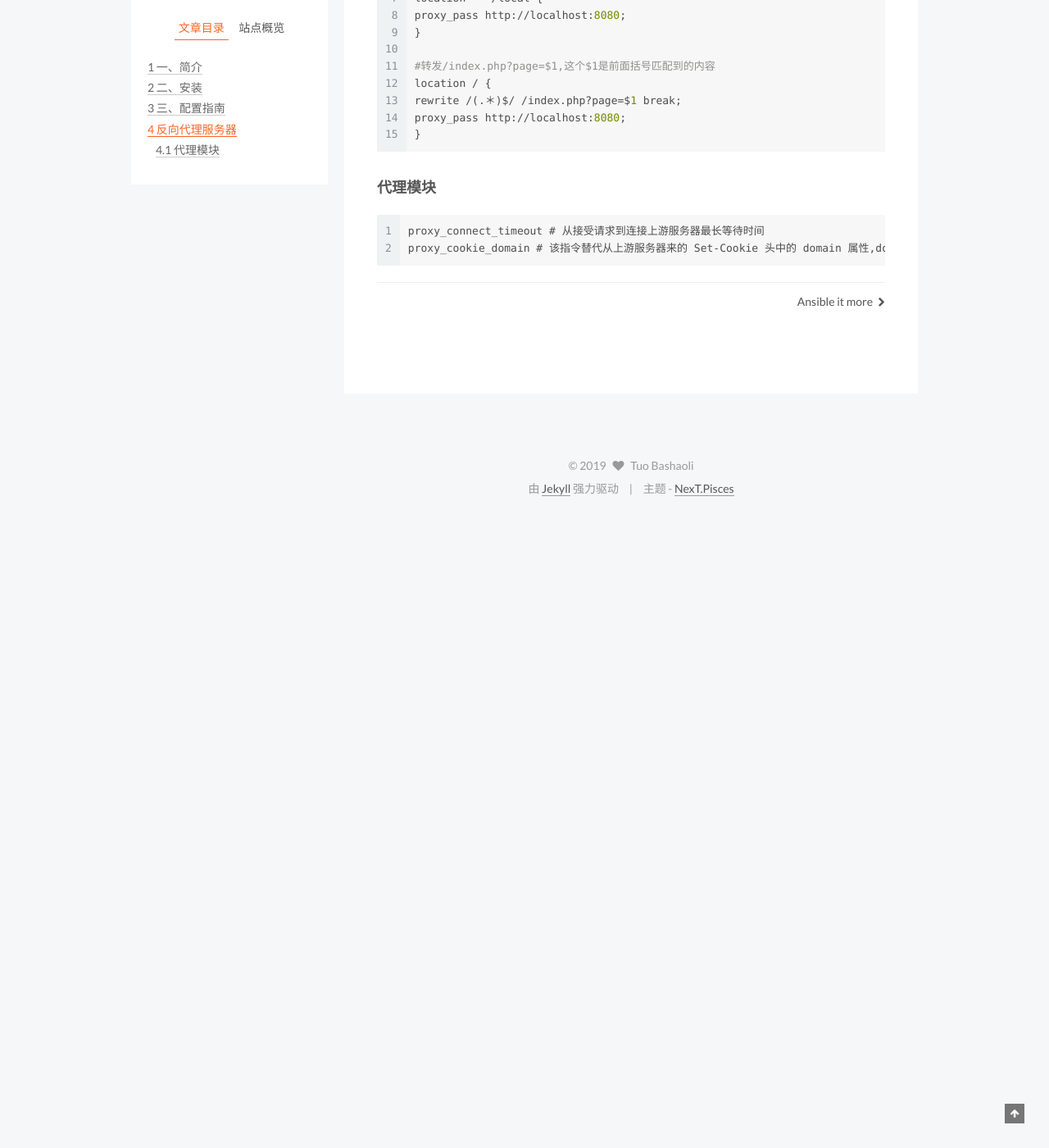
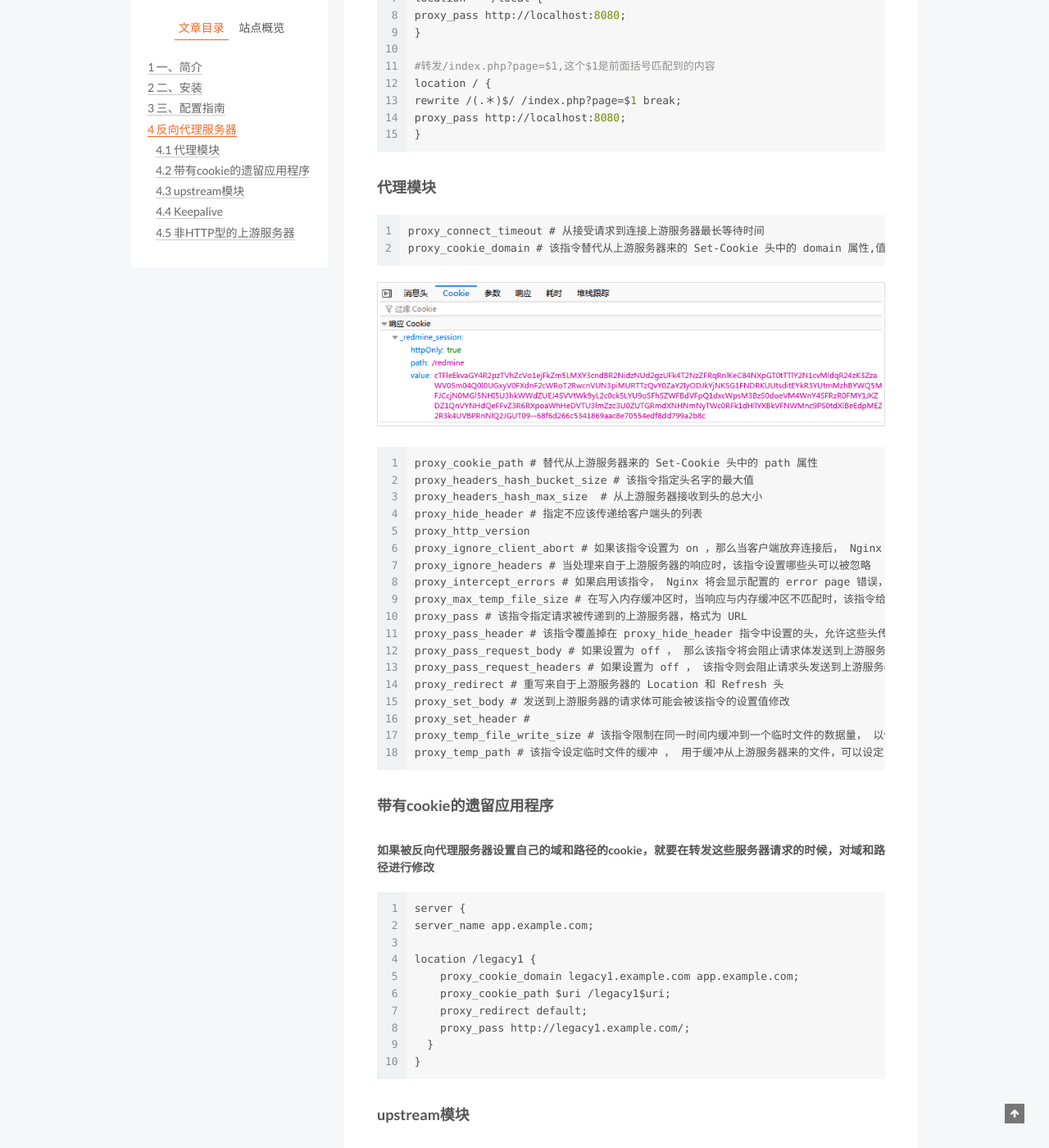
Before and after one commit to tuobashaoli/tuobashaoli.github.io, a Jekyll site: the page built from _posts/2019-04-10-nginx.markdown, in a window 1280 px wide and 1400 px high, scrolled down 4694 px. Shown: the whole window at 82% size. Built offline with Jekyll 4.4.1, drawn with Linux system fonts in a browser that asks for light colours; comment, search, counter and statistics services are not loaded; before the commit the page ends 5324 px from its top, so only the background shows below that; some of the changed text lies outside the part shown.

Commit message:
update nginx

````diff
--- a/_posts/2019-04-10-nginx.markdown
+++ b/_posts/2019-04-10-nginx.markdown
@@ -108,7 +108,7 @@ client_body_temp_path #定义一个路径，用于保存客户端请求体
 client_body_timeout #该指令指定客户体成功读取的两个操作之间的时间间隔
 client_header_buffer_size #为客户端请求头指定一个缓存大小，当请求头大于1KB会用到这个设置
 client_header_timeout #读取整个客户端头的超时时间标准
-client_max body_size #允许的客户端的最大请求头
+client_max_body_size #允许的客户端的最大请求头
 keepalive_disable #对于某些客户端禁用keep-alive功能，比如msie6
 keepalive_requests #在一个keep-alive关闭之前可以接收多少个请求
 keepalive_timeout #keep-alive连接持续多久
@@ -213,5 +213,80 @@ proxy_pass http://localhost:8080;
 
 ```
 proxy_connect_timeout # 从接受请求到连接上游服务器最长等待时间
-proxy_cookie_domain # 该指令替代从上游服务器来的 Set-Cookie 头中的 domain 属性,domain被替换为一个字符串、 一个正则表达式，或者是引用的变量
+proxy_cookie_domain # 该指令替代从上游服务器来的 Set-Cookie 头中的 domain 属性,值是一个字符串、 一个正则表达式，或者是引用的变量,但是一般情况下，response中的cookie中domain是个可选项，并不一定存在,这时就不用设置这个值
 ```
+![avatar](/assets/images/response_cookie.png)
+```
+proxy_cookie_path # 替代从上游服务器来的 Set-Cookie 头中的 path 属性
+proxy_headers_hash_bucket_size # 该指令指定头名字的最大值
+proxy_headers_hash_max_size  # 从上游服务器接收到头的总大小
+proxy_hide_header # 指定不应该传递给客户端头的列表
+proxy_http_version
+proxy_ignore_client_abort # 如果该指令设置为 on ，那么当客户端放弃连接后， Nginx 将不会放弃同上游服务器的连接
+proxy_ignore_headers # 当处理来自于上游服务器的响应时，该指令设置哪些头可以被忽略
+proxy_intercept_errors # 如果启用该指令， Nginx 将会显示配置的 error page 错误，而不是来自子上游服务器的直接响应
+proxy_max_temp_file_size # 在写入内存缓冲区时，当响应与内存缓冲区不匹配时，该指令给出溢出文件的最大值
+proxy_pass # 该指令指定请求被传递到的上游服务器，格式为 URL
+proxy_pass_header # 该指令覆盖掉在 proxy_hide_header 指令中设置的头，允许这些头传递到客户端
+proxy_pass_request_body # 如果设置为 off ， 那么该指令将会阻止请求体发送到上游服务器
+proxy_pass_request_headers # 如果设置为 off ， 该指令则会阻止请求头发送到上游服务器
+proxy_redirect # 重写来自于上游服务器的 Location 和 Refresh 头
+proxy_set_body # 发送到上游服务器的请求体可能会被该指令的设置值修改
+proxy_set_header #
+proxy_temp_file_write_size # 该指令限制在同一时间内缓冲到一个临时文件的数据量， 以使得nginx 不会过长地阻止单个请求
+proxy_temp_path # 该指令设定临时文件的缓冲 ， 用于缓冲从上游服务器来的文件，可以设定目录的层次
+```
+
+### 带有cookie的遗留应用程序
+##### 如果被反向代理服务器设置自己的域和路径的cookie，就要在转发这些服务器请求的时候，对域和路径进行修改
+```conf
+server {
+server_name app.example.com;
+
+location /legacy1 {
+    proxy_cookie_domain legacy1.example.com app.example.com;
+    proxy_cookie_path $uri /legacy1$uri;
+    proxy_redirect default;
+    proxy_pass http://legacy1.example.com/;
+  }
+}
+```
+
+### upstream模块
+##### 一般在做反向代理服务器的时候，会使用upstream模块进行做负载均衡或者备份服务，放在http模块中
+
+```conf
+... ...
+http {
+... ...
+  upstream loadbalance {
+    ip_hash;
+    server 172.17.0.2:8095 weight=2;
+    server 172.17.0.3:8095 weight=5;
+    server 172.17.0.4:8095 backup;
+    keepalive 32;
+  }
+  location / {
+    proxy_set_header Connection "";
+    proxy_pass http://loadbalance;
+  }
+}
+... ...
+```
+
+```conf
+ip_hash #该指令通过 IP 地址的哈希值确保客户端均匀地连接所有服务器，键值基于c类地址
+keepalive #该指令指定每一个 worker 进程缓存到上游服务器的连接数。在使用 HTTP连接时， proxy_http_version 应该设置为 1.1 ，并且将 proxy_set_header 设置为 Connection ""
+least_conn #该指令激活负载均衡算法，将请求发送到活跃连接数最少的那台服务器
+server #该指令为 upstream 定义一个服务器地址（带有 TCP 端口号的域名、 IP地址，或者是 UNIX 域套接字)和可选参数。参数如下
+#weight ：该参数设置一个服务器的优先级优于其他服务器。
+#max_fails ： 该参数设置在 fail_ timeout 时间之内尝试对一个服务器连接的最大次数，如果超过这个次数，那么就会被标记为 down 。
+#fail_timeout ： 在这个指定的时间内服务器必须提供响应，如果在这个时间内没有收到响应，那么服务器将会被标记为 down 状态。
+#backup ： 一旦其他服务器窑机，那么仅有该参数标记的机器才会接收请求。
+#down ：该参数标记为一个服务器不再接受任何请求
+```
+
+### Keepalive
+##### 如果要实现upstream长连接，则每个进程需要另外一个connection pool，里面都是长连接。一旦与后端服务器建立连接，则在当前请求连接结束之后不会立即关闭连接，而是把用完的连接保存在一个keepalive connection pool里面，以后每次需要建立向后连接的时候，只需要从这个连接池里面找，如果找到合适的连接的话，就可以直接来用这个连接，不需要重新创建socket或者发起connect()
+![avatar](/assets/images/nginx_upstream_keepalive.jpg)
+### 非HTTP型的上游服务器
````
Also changed, not shown: other parts of _posts/2019-04-10-nginx.markdown (+1 -1 lines), assets/images/nginx_upstream_keepalive.jpg (added), assets/images/response_cookie.png (added).
